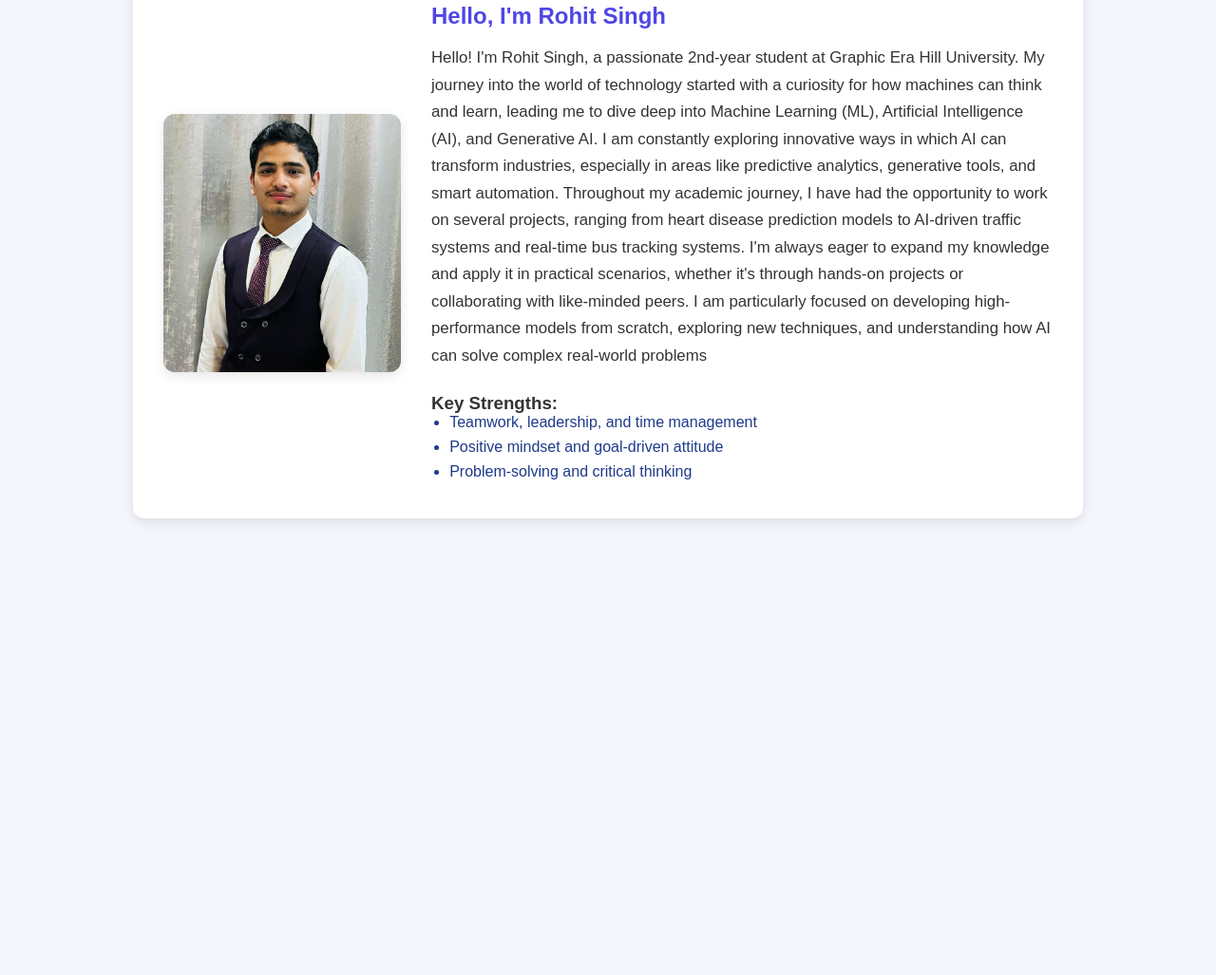
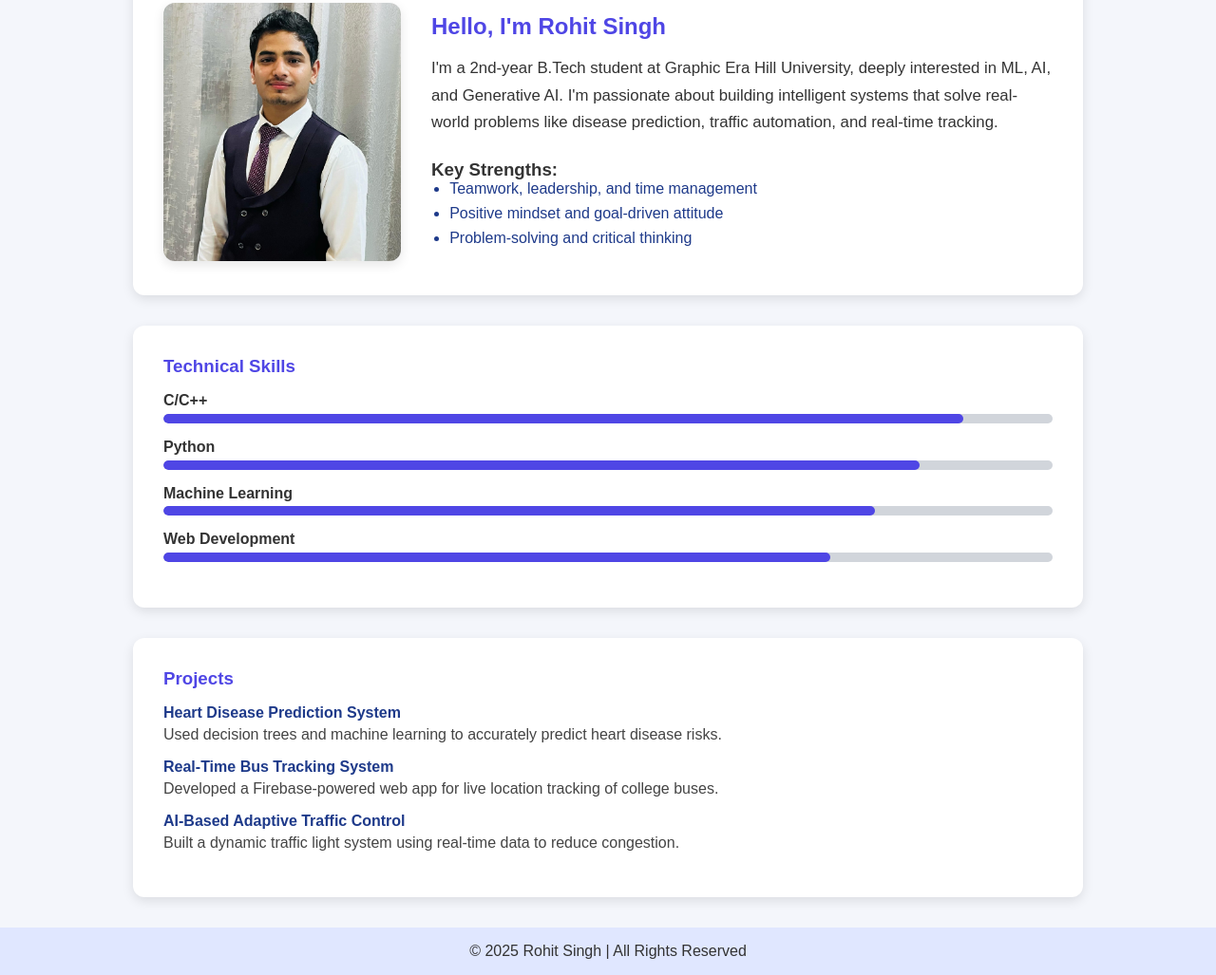
Before and after one commit to rohit-singh06/e-Portfolio, a plain HTML site: page index.html in a window 1280 px wide. Shown: the part 212-1239 px from the top of the page at 95% size. Before the commit the page ends 800 px from the top, so only its background shows below. Drawn offline with Linux system fonts and the light colour scheme.

Commit message:
Add files via upload

```diff
--- a/index.html
+++ b/index.html
@@ -48,6 +48,8 @@
       border-radius: 12px;
       box-shadow: 0 4px 12px rgba(0,0,0,0.1);
       display: flex;
+      flex-wrap: wrap;
+      justify-content: center;
       align-items: center;
       gap: 2rem;
       animation: fadeIn 0.8s ease-in-out;
@@ -92,9 +94,62 @@
       margin-bottom: 0.5rem;
     }
 
-    @keyframes fadeIn {
-      from { opacity: 0; transform: translateY(20px); }
-      to { opacity: 1; transform: translateY(0); }
+    .skills-section, .projects-section {
+      max-width: 1000px;
+      margin: 2rem auto;
+      background: #fff;
+      padding: 2rem;
+      border-radius: 12px;
+      box-shadow: 0 4px 12px rgba(0, 0, 0, 0.1);
+    }
+
+    .skills-section h3,
+    .projects-section h3 {
+      color: #4f46e5;
+      margin-bottom: 1rem;
+    }
+
+    .skill {
+      margin-bottom: 1rem;
+    }
+
+    .skill-name {
+      font-weight: bold;
+      margin-bottom: 0.3rem;
+    }
+
+    .skill-bar {
+      height: 10px;
+      border-radius: 5px;
+      background-color: #d1d5db;
+      position: relative;
+      overflow: hidden;
+    }
+
+    .skill-bar-fill {
+      height: 100%;
+      background-color: #4f46e5;
+      border-radius: 5px;
+      width: 0;
+      animation: fillBar 2s forwards;
+    }
+
+    @keyframes fillBar {
+      from { width: 0; }
+      to { width: var(--fill-width); }
+    }
+
+    .project {
+      margin-bottom: 1rem;
+    }
+
+    .project h4 {
+      margin: 0.3rem 0;
+      color: #1e3a8a;
+    }
+
+    .project p {
+      color: #444;
     }
 
     footer {
@@ -104,33 +159,46 @@
       background-color: #e0e7ff;
       color: #333;
     }
+
+    @media (max-width: 768px) {
+      .about-container {
+        flex-direction: column;
+        text-align: center;
+      }
+
+      .profile-img {
+        max-width: 200px;
+        margin: 0 auto;
+      }
+
+      .about-text {
+        flex: none;
+        width: 100%;
+      }
+    }
   </style>
 </head>
 <body>
 
   <header>
-    <h1>Welcome to My E-Portfolio</h1>
+    <h1>My E-Portfolio</h1>
   </header>
 
   <nav>
     <a href="index.html">About Me</a>
-    <a href="modules.html">Modules&Takeaways</a>
-    <a href="videos.html">Videos</a> <!-- 🔥 New -->
+    <a href="modules.html">Modules & Takeaways</a>
+    <a href="videos.html">Videos</a>
     <a href="contact.html">Contact</a>
   </nav>
+
   <div class="about-container">
     <div class="profile-img">
       <img src="rohit.jpg" alt="My Profile Photo">
-      <!-- Replace with your actual image path -->
     </div>
     <div class="about-text">
       <h2>Hello, I'm Rohit Singh</h2>
       <p>
-        Hello! I'm Rohit Singh, a passionate 2nd-year student at Graphic Era Hill University. My journey into the world of technology started with a curiosity for how machines can think and learn, leading me to dive deep into Machine Learning (ML), Artificial Intelligence (AI), and Generative AI.
-
-I am constantly exploring innovative ways in which AI can transform industries, especially in areas like predictive analytics, generative tools, and smart automation. Throughout my academic journey, I have had the opportunity to work on several projects, ranging from heart disease prediction models to AI-driven traffic systems and real-time bus tracking systems.
-
-I'm always eager to expand my knowledge and apply it in practical scenarios, whether it's through hands-on projects or collaborating with like-minded peers. I am particularly focused on developing high-performance models from scratch, exploring new techniques, and understanding how AI can solve complex real-world problems
+        I'm a 2nd-year B.Tech student at Graphic Era Hill University, deeply interested in ML, AI, and Generative AI. I'm passionate about building intelligent systems that solve real-world problems like disease prediction, traffic automation, and real-time tracking.
       </p>
       <div class="highlights">
         <h3>Key Strengths:</h3>
@@ -142,5 +210,46 @@ I'm always eager to expand my knowledge and apply it in practical scenarios, whe
       </div>
     </div>
   </div>
+
+  <div class="skills-section">
+    <h3>Technical Skills</h3>
+    <div class="skill">
+      <div class="skill-name">C/C++</div>
+      <div class="skill-bar"><div class="skill-bar-fill" style="--fill-width: 90%;"></div></div>
+    </div>
+    <div class="skill">
+      <div class="skill-name">Python</div>
+      <div class="skill-bar"><div class="skill-bar-fill" style="--fill-width: 85%;"></div></div>
+    </div>
+    <div class="skill">
+      <div class="skill-name">Machine Learning</div>
+      <div class="skill-bar"><div class="skill-bar-fill" style="--fill-width: 80%;"></div></div>
+    </div>
+    <div class="skill">
+      <div class="skill-name">Web Development</div>
+      <div class="skill-bar"><div class="skill-bar-fill" style="--fill-width: 75%;"></div></div>
+    </div>
+  </div>
+
+  <div class="projects-section">
+    <h3>Projects</h3>
+    <div class="project">
+      <h4>Heart Disease Prediction System</h4>
+      <p>Used decision trees and machine learning to accurately predict heart disease risks.</p>
+    </div>
+    <div class="project">
+      <h4>Real-Time Bus Tracking System</h4>
+      <p>Developed a Firebase-powered web app for live location tracking of college buses.</p>
+    </div>
+    <div class="project">
+      <h4>AI-Based Adaptive Traffic Control</h4>
+      <p>Built a dynamic traffic light system using real-time data to reduce congestion.</p>
+    </div>
+  </div>
+
+  <footer>
+    &copy; 2025 Rohit Singh | All Rights Reserved
+  </footer>
+
 </body>
 </html>
```
